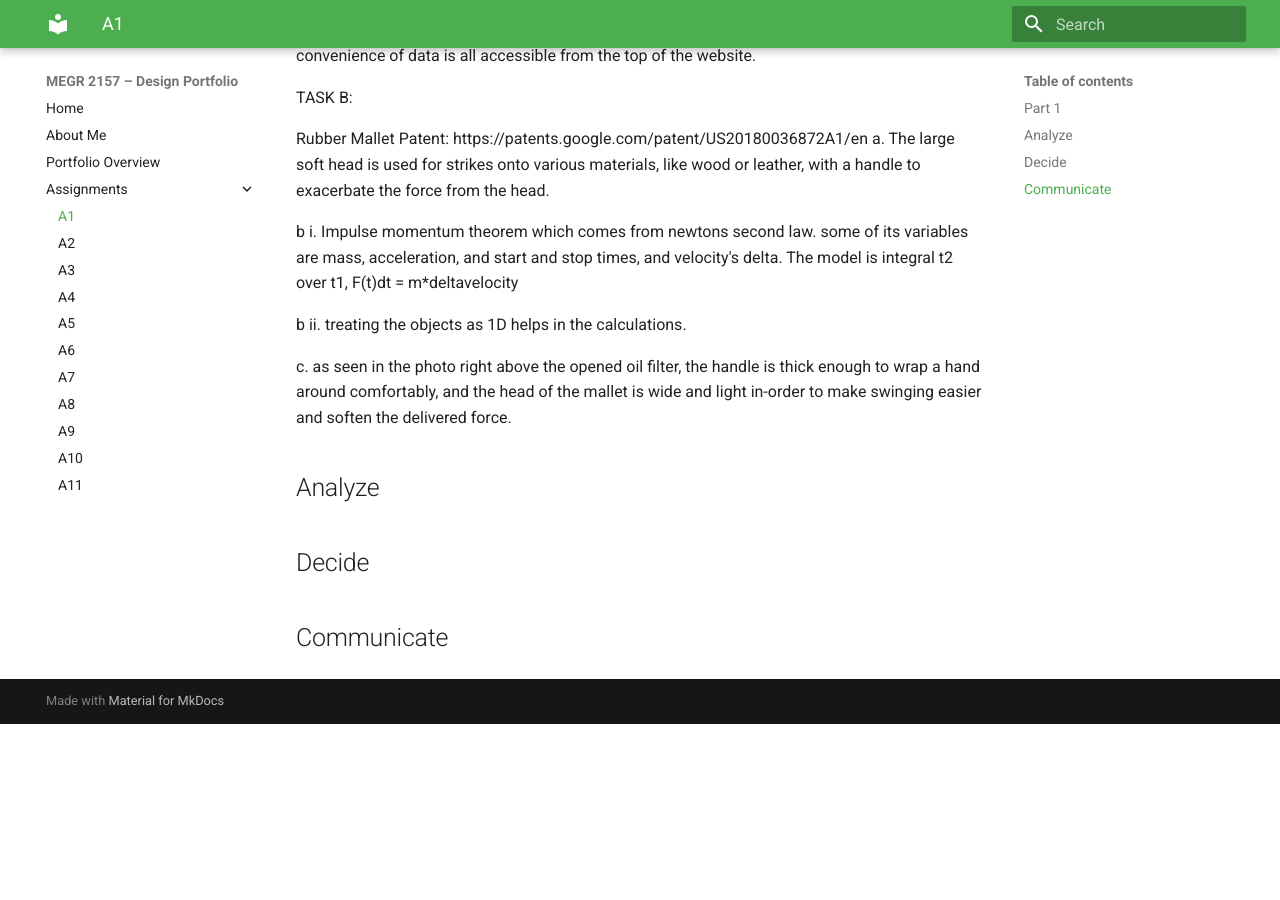
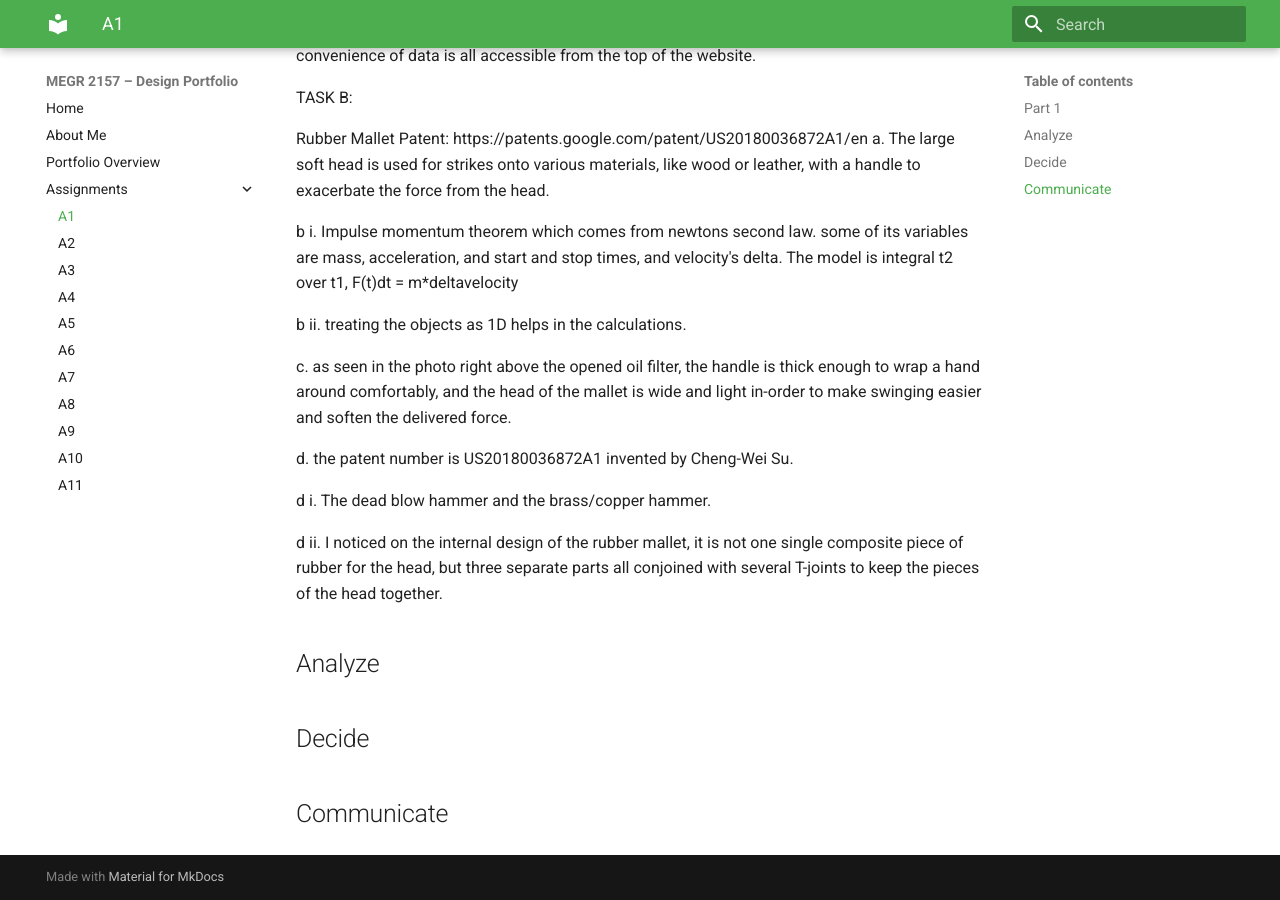
Before and after one commit to dadams78/design-projects-portfolio, an MkDocs documentation site: the page built from docs/assignments/A01/index.md, in a window 1280 px wide and 900 px high, scrolled down 1032 px. Built offline with MkDocs 1.6.1 and Material for MkDocs 9.7.7, drawn with Linux system fonts in a browser that asks for light colours; before the commit the page ends 1756 px from its top, so only the background shows below that.

Commit message:
Update index.md

```diff
--- a/docs/assignments/A01/index.md
+++ b/docs/assignments/A01/index.md
@@ -32,6 +32,14 @@ b i. Impulse momentum theorem which comes from newtons second law. some of its v
 b ii. treating the objects as 1D helps in the calculations.
 
 c. as seen in the photo right above the opened oil filter, the handle is thick enough to wrap a hand around comfortably, and the head of the mallet is wide and light in-order to make swinging easier and soften the delivered force.
+
+d. the patent number is US20180036872A1 invented by Cheng-Wei Su.
+
+d i. The dead blow hammer and the brass/copper hammer.
+
+d ii. I noticed on the internal design of the rubber mallet, it is not one single composite piece of rubber for the head, but three separate parts all conjoined with several T-joints to keep the pieces of the head together.
+
+
 ## Analyze
 
 
```
